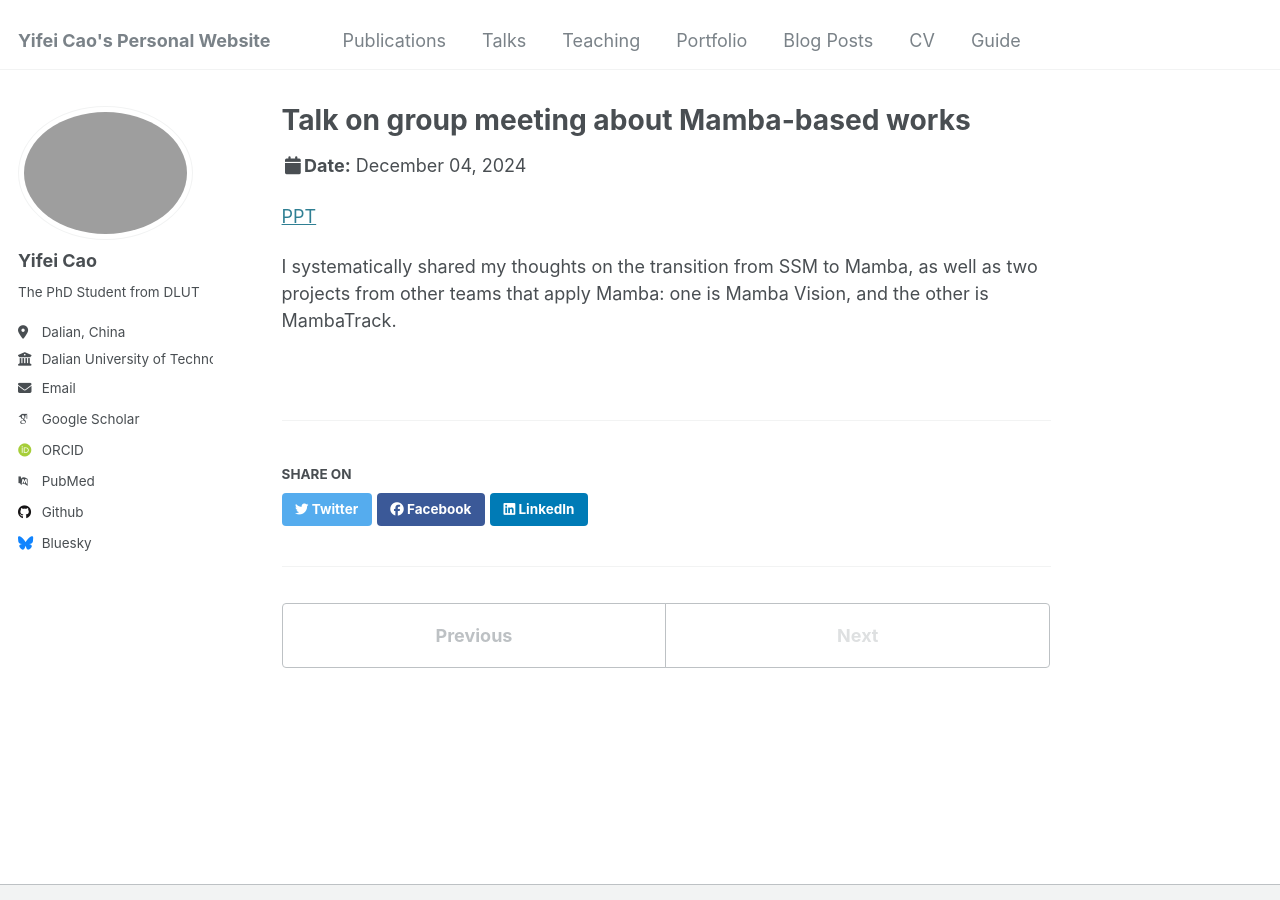
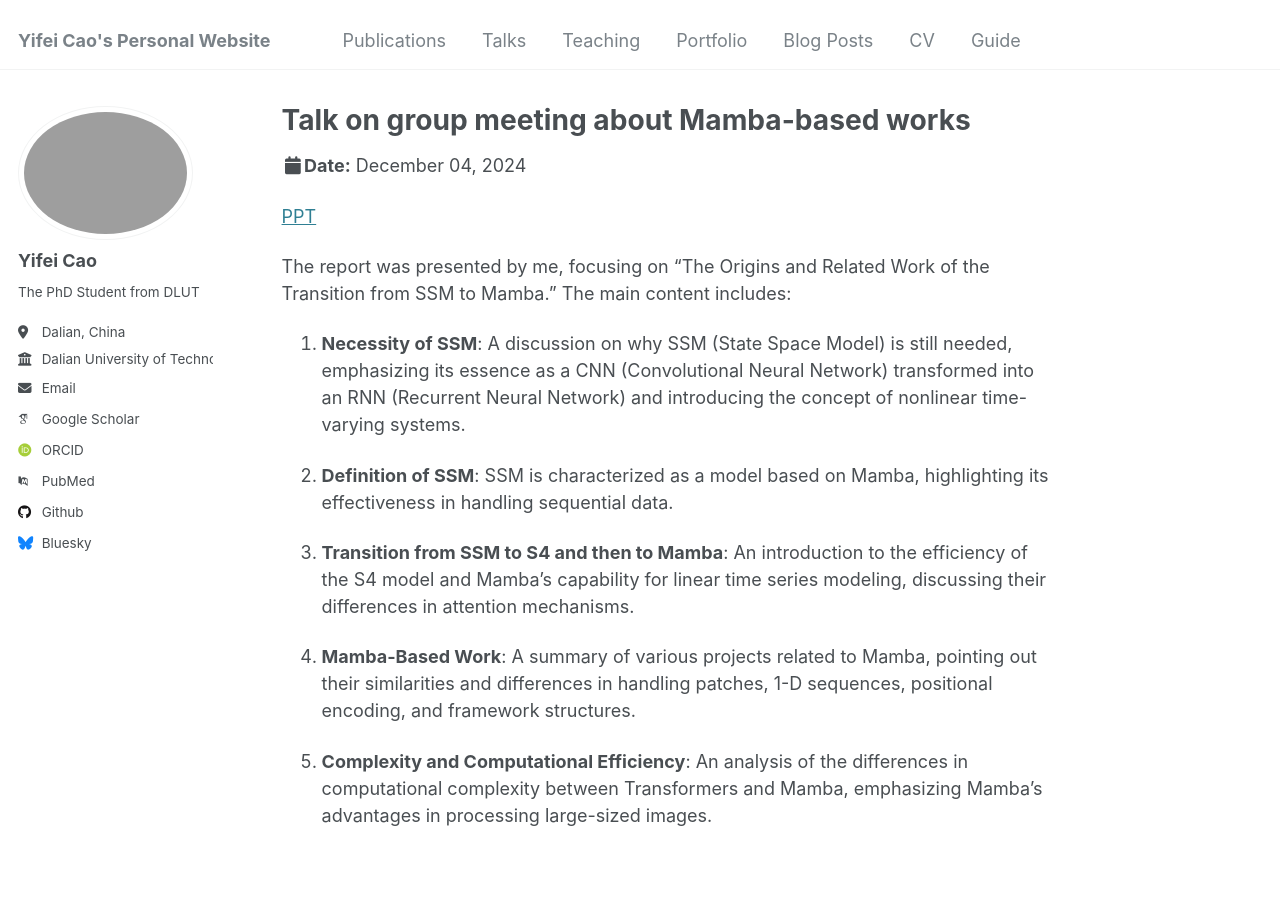
Before and after one commit to cyfedu-dlut/PersonalWeb, a Jekyll site: the page built from _talks/talkmamba.md, in a window 1280 px wide and 900 px high. Built offline with Jekyll 4.4.1, drawn with Linux system fonts in a browser that asks for light colours; some web fonts are replaced.

Commit message:
Update talkmamba.md

```diff
--- a/_talks/talkmamba.md
+++ b/_talks/talkmamba.md
@@ -11,4 +11,14 @@
 
 [PPT](https://cyfedu-dlut.github.io/PersonalWeb/PPT/mamba.pdf)
 
-I systematically shared my thoughts on the transition from SSM to Mamba, as well as two projects from other teams that apply Mamba: one is Mamba Vision, and the other is MambaTrack.
+The report was presented by me, focusing on "The Origins and Related Work of the Transition from SSM to Mamba." The main content includes:
+
+1. **Necessity of SSM**: A discussion on why SSM (State Space Model) is still needed, emphasizing its essence as a CNN (Convolutional Neural Network) transformed into an RNN (Recurrent Neural Network) and introducing the concept of nonlinear time-varying systems.
+
+2. **Definition of SSM**: SSM is characterized as a model based on Mamba, highlighting its effectiveness in handling sequential data.
+
+3. **Transition from SSM to S4 and then to Mamba**: An introduction to the efficiency of the S4 model and Mamba's capability for linear time series modeling, discussing their differences in attention mechanisms.
+
+4. **Mamba-Based Work**: A summary of various projects related to Mamba, pointing out their similarities and differences in handling patches, 1-D sequences, positional encoding, and framework structures.
+
+5. **Complexity and Computational Efficiency**: An analysis of the differences in computational complexity between Transformers and Mamba, emphasizing Mamba's advantages in processing large-sized images.
```
